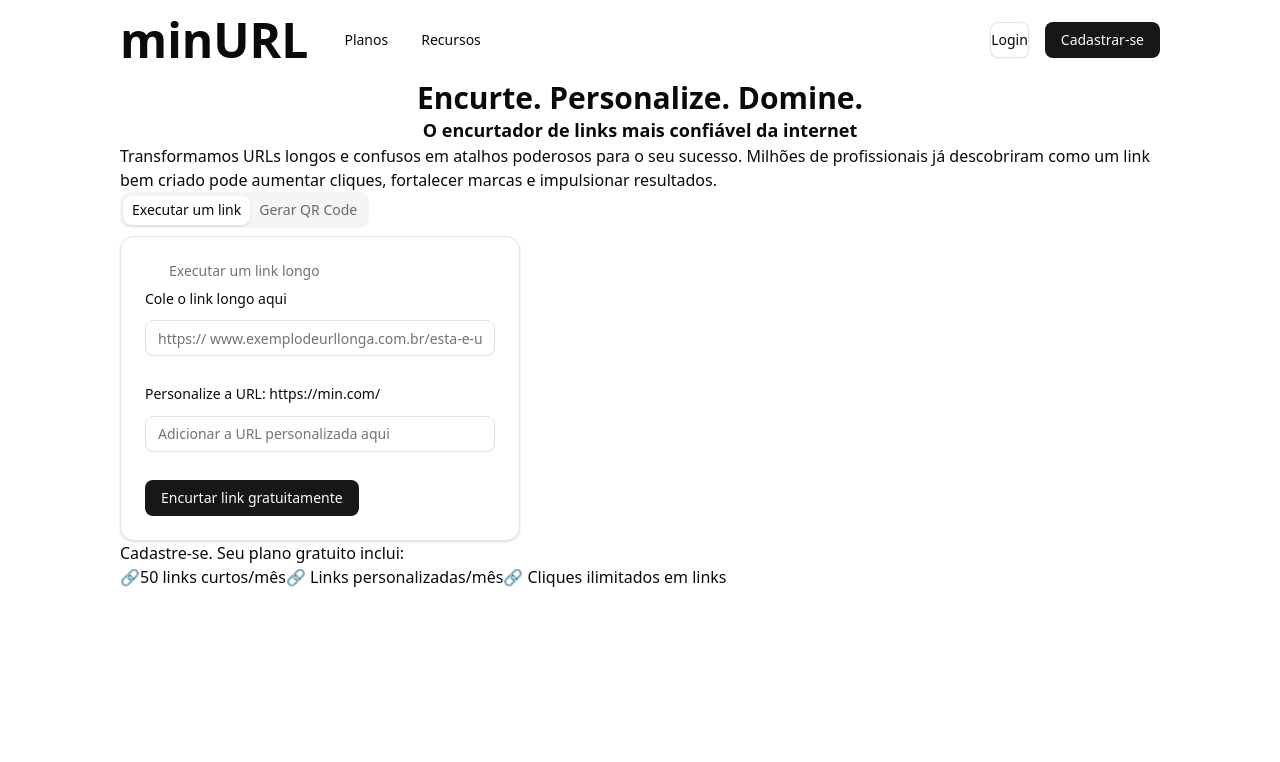
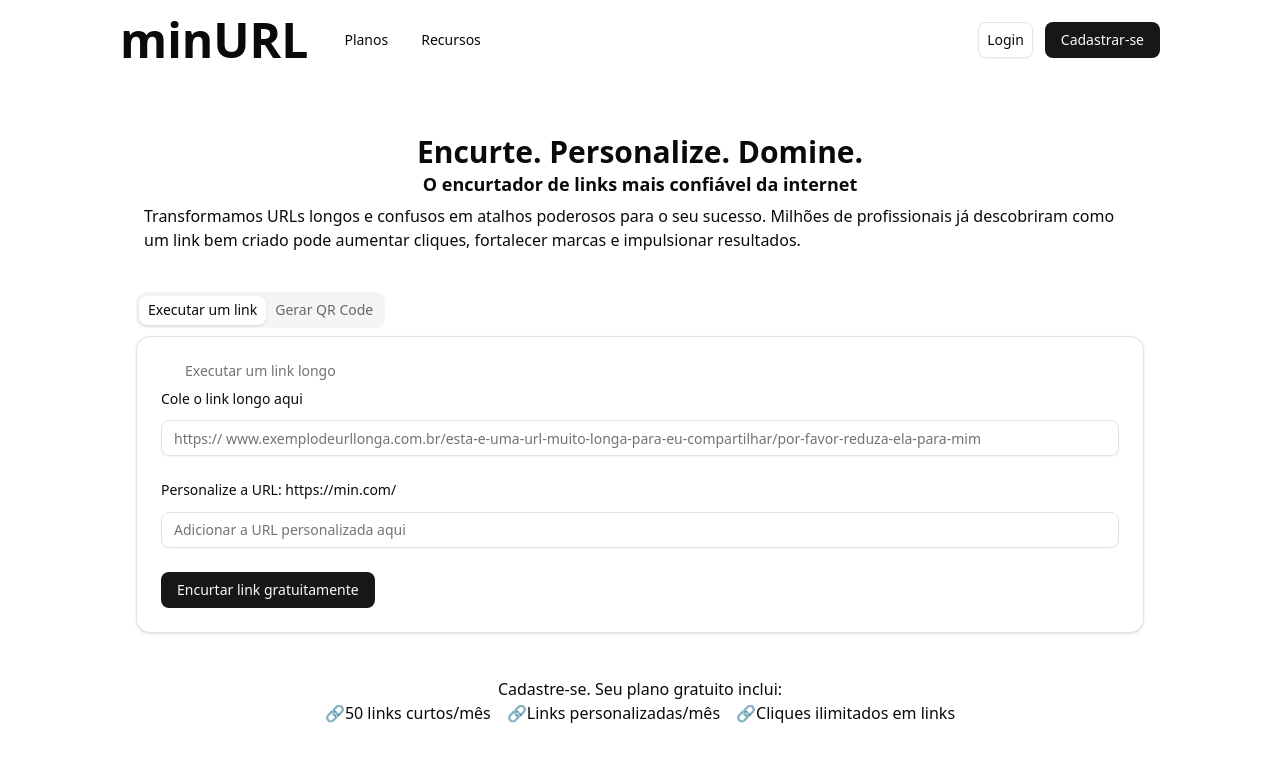
Before and after one commit to RebecaZaia/PTAC-e-PTAS, a Next.js app in the folder frontend/: page / in a window 1280 px wide. Shown: the top 762 px of the page. Built offline with nearby package versions, Linux system fonts and the light colour scheme.

Commit message:
modified:   frontend/src/app/page.js 	modified:   frontend/src/components/ui/fieldGroupe.jsx 	modified:   frontend/src/components/ui/tabela.jsx 	modified:   frontend/src/components/ui/topbar-menu.jsx

```diff
--- a/frontend/src/app/page.js
+++ b/frontend/src/app/page.js
@@ -2,27 +2,27 @@ import { Tabela } from "@/components/ui/tabela";
 
 export default function Home() {
   return (
-    <div>
-      <div className=" flex flex-col items-center">
+    <div className="w-full items-center justify-center gap-4 py-8 px-4">
+      <div className=" flex flex-col items-center py-4">
 
-        <div className="flex flex-col items-center">
+        <div className="flex flex-col items-center py-1.5">
           <h1 className="text-3xl font-extrabold">Encurte. Personalize. Domine.</h1>
           <h2 className="text-lg font-semibold">O encurtador de links mais confiável da internet</h2>
         </div>
 
-        <p>Transformamos URLs longos e confusos em atalhos poderosos para o seu sucesso. Milhões de profissionais já descobriram como um link bem criado pode aumentar cliques, fortalecer marcas e impulsionar resultados.</p>
+        <p className="px-2">Transformamos URLs longos e confusos em atalhos poderosos para o seu sucesso. Milhões de profissionais já descobriram como um link bem criado pode aumentar cliques, fortalecer marcas e impulsionar resultados.</p>
 
       </div>
 
-      <div>
+      <div className="w-full items-center justify-center py-6 ">
         <Tabela />
       </div>
 
-      <text>Cadastre-se. Seu plano gratuito inclui:</text>
-      <div className="flex flex-row items-center">
+      <text className="flex justify-center mt-5">Cadastre-se. Seu plano gratuito inclui:</text>
+      <div className="flex flex-row items-center justify-center gap-4">
         <a href="https://www.example.com" target="_blank" rel="noopener noreferrer">🔗50 links curtos/mês</a>
-        <a href="https://www.example.com" target="_blank" rel="noopener noreferrer">🔗 Links personalizadas/mês</a>
-        <a href="https://www.example.com" target="_blank" rel="noopener noreferrer">🔗 Cliques ilimitados em links</a>
+        <a href="https://www.example.com" target="_blank" rel="noopener noreferrer">🔗Links personalizadas/mês</a>
+        <a href="https://www.example.com" target="_blank" rel="noopener noreferrer">🔗Cliques ilimitados em links</a>
       </div>
 
     </div>
--- a/frontend/src/components/ui/fieldGroupe.jsx
+++ b/frontend/src/components/ui/fieldGroupe.jsx
@@ -9,7 +9,7 @@ import { Input } from "@/components/ui/input"
 
 export function Fieldgroup() {
   return (
-    <FieldGroup>
+    <FieldGroup className="gap-6">
       <Field>
         <FieldLabel htmlFor="fieldgroup-name">Cole o link longo aqui</FieldLabel>
         <Input id="fieldgroup-name" placeholder="https:// www.exemplodeurllonga.com.br/esta-e-uma-url-muito-longa-para-eu-compartilhar/por-favor-reduza-ela-para-mim" />
--- a/frontend/src/components/ui/tabela.jsx
+++ b/frontend/src/components/ui/tabela.jsx
@@ -15,7 +15,7 @@ import { Fieldgroup } from "@/components/ui/fieldgroupe";
 
 export function Tabela() {
   return (
-    <Tabs defaultValue="shortener" className="w-[400px]">
+    <Tabs defaultValue="shortener" className="w-full">
       <TabsList>
         <TabsTrigger value="shortener">Executar um link</TabsTrigger>
         <TabsTrigger value="qrcode">Gerar QR Code</TabsTrigger>
--- a/frontend/src/components/ui/topbar-menu.jsx
+++ b/frontend/src/components/ui/topbar-menu.jsx
@@ -15,8 +15,8 @@ import { Button } from "./button";
                         <span className="font-medium">Recursos</span>
                     </div>
                 </div>
-                <div className="flex gap-4">
-                    <Button variant="outline" size='ms' >Login</Button>
+                <div className="flex gap-3">
+                    <Button variant="outline" className="px-2" size='ms' >Login</Button>
                     <Button>Cadastrar-se</Button>
                     </div>
             </nav>
```
